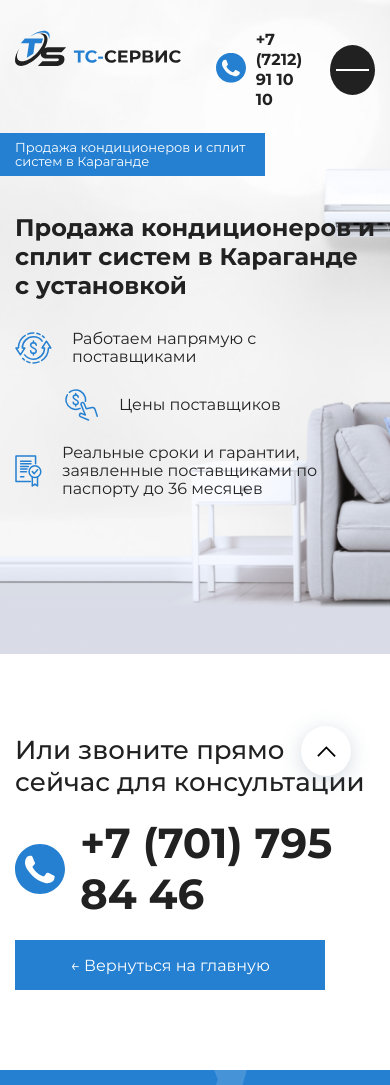
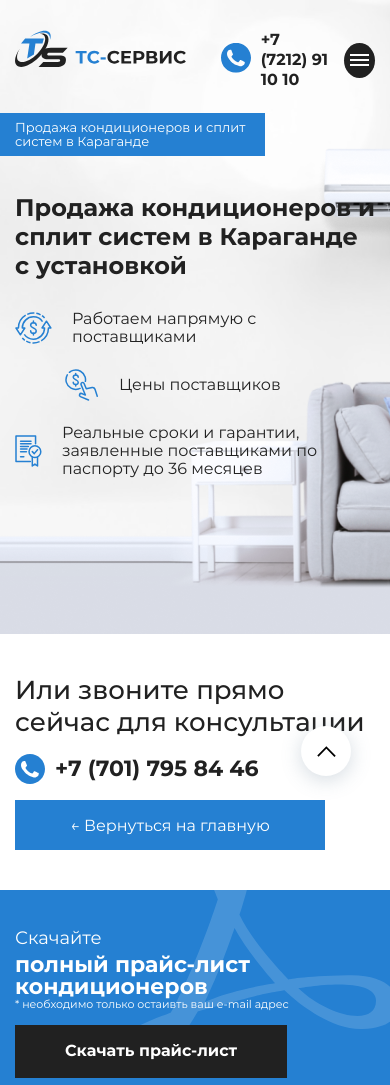
Before and after one commit to CJEF/teplolux, a website: page app/index.html in a window 390 px wide. Shown: the top 1085 px of the page. Drawn offline with Linux system fonts and the light colour scheme.

Commit message:
adaptive check

```diff
--- a/app/index.html
+++ b/app/index.html
@@ -109,7 +109,7 @@
             <h1 class="intro__title title">Продажа кондиционеров и сплит систем в&nbsp;Караганде с&nbsp;установкой</h1>
             <ul class="intro__info intro-info">
                 <li class="intro-info__item">
-                    <img class="intro-info__icon" src="../img/dollar.svg" alt="dollar">
+                    <img class="intro-info__icon" src="./img/dollar.svg" alt="dollar">
                     <span class="intro-info__text">Работаем напрямую с поставщиками</span>
                 </li>
                 <li class="intro-info__item">
@@ -125,7 +125,6 @@
 
     </div>
 </section>
-
 
     <div class="back-main">
     <div class="container">
--- a/src/scss/_settings.scss
+++ b/src/scss/_settings.scss
@@ -272,6 +272,10 @@
 
 .back-main {
   padding: 80px 0;
+
+  @include tablet {
+    padding: 40px 0;
+  }
   &__info {
     display: flex;
     align-items: center;
@@ -318,6 +322,17 @@
       height: 50px;
       background-repeat: no-repeat;
       background-position: center;
+
+      @include tablet {
+        width: 30px;
+        height: 30px;
+      }
+    }
+
+    @include tablet {
+    font-size: 22px;
+    line-height: 22px;
+    padding-left: 40px;
     }
   }
 
--- a/src/scss/components/_header.scss
+++ b/src/scss/components/_header.scss
@@ -73,18 +73,23 @@
 
         &__burger {
             display: none;
-            width: 50px;
-            height: 50px;
+            width: 35px;
+            height: 35px;
             background-color: $black;
             border-radius: 50%;
             margin-left: 15px;
             justify-content: center;
             align-items: center;
+            flex-direction: column;
 
             span {
-                width: 11px;
+                width: 19px;
                 height: 2px;
                 background-color: #fff;
+
+                &:nth-child(2) {
+                    margin: 3px 0;
+                }
             }
 
             @include desktop-sm {
--- a/src/scss/components/advantages.scss
+++ b/src/scss/components/advantages.scss
@@ -19,7 +19,9 @@
     }
 
     &__column {
-        margin: 40px 0 30px;
+        @include mobile {
+            margin: 40px 0 30px;
+        }
     }
 
     &__title {
@@ -55,6 +57,10 @@
         display: block;
         height: 170px;
         margin: 0 auto;
+
+        @include tablet {
+            height: 140px;
+        }
     }
 
     &-item {
@@ -81,6 +87,9 @@
                 max-width: 30px;
                 max-height: 30px;
             }
+            @include tablet {
+                margin-right: 10px;
+            }
         }
         &__text {
             font-family: "Montserrat-Medium";
@@ -89,6 +98,9 @@
             line-height: 20px;
             max-width: 170px;
 
+            @include tablet {
+                max-width: 155px;
+            }
         }
     }
 
--- a/src/scss/components/buy.scss
+++ b/src/scss/components/buy.scss
@@ -5,6 +5,13 @@
   padding: 60px 0 54px;
   &__left {
       width: 60%;
+
+      @include tablet {
+        margin-right: 12px;
+      }
+      @include mobile {
+        margin-right: 0;
+      }
   }
   &__inner {
     display: flex;
--- a/src/scss/components/partners.scss
+++ b/src/scss/components/partners.scss
@@ -2,16 +2,28 @@
 
 .partners {
     padding: 80px 0;
+    @include tablet {
+        padding: 30px 0;
+    }
     &__list {
         display: flex;
         align-items: center;
         overflow: hidden;
         margin: 0;
+
+        @include tablet {
+            flex-wrap: wrap;
+            justify-content: center;
+        }
     }
+
     &__item {
         margin: 0 45px;
         &:first-child {
             margin-left: 0;
+        }
+        @include tablet {
+            margin: 15px 45px;
         }
         &:last-child {
             margin-right: 0;
--- a/src/scss/components/price.scss
+++ b/src/scss/components/price.scss
@@ -27,6 +27,11 @@
         font-family: 'Montserrat-Bold';
         font-size: 32px;
         line-height: 39px;
+
+        @include tablet {
+            font-size: 22px;
+            line-height: 22px;
+        }
     }
     &__condition {
         font-size: 11px;
--- a/src/scss/components/questions.scss
+++ b/src/scss/components/questions.scss
@@ -15,6 +15,10 @@
         z-index: 1;
         overflow: hidden;
         background: linear-gradient(180deg, rgba(255, 255, 255, 0.9) 71.87%, rgba(255, 255, 255, 0) 100%);
+
+        // @include tablet {
+        //     flex-direction: column;
+        // }
     }
     &__title {
         margin: 0 0 5px;
@@ -31,6 +35,12 @@
         justify-content: space-between;
         max-width: 1160px;
         margin: 0 auto;
+
+        @include tablet {
+            flex-direction: column;
+            align-items: flex-start;
+        }
+
         &__column {
             display: flex;
             align-items: center;
```
Also changed, not shown: src/partials/intro.html (+1 -1 lines), app/css/global.css, app/css/main.css, 2 other files.
